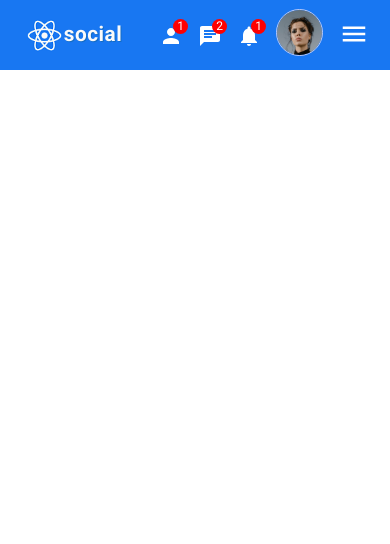
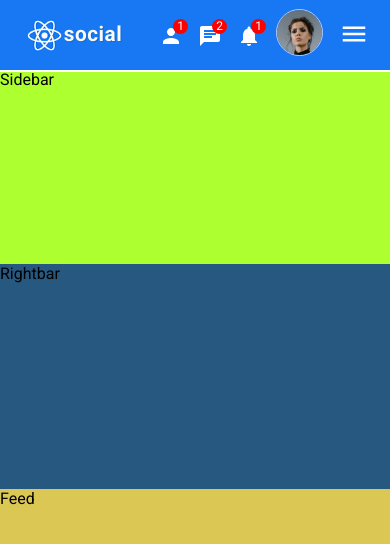
Before and after one commit to kawgh1/mern-social-media-react, a React (Create React App) app: page / in a window 390 px wide. Shown: the top 544 px of the page. Built offline with nearby package versions, Linux system fonts and the light colour scheme.

Commit message:
set up feed rightbar and sidebar components, styled for mobile

```diff
--- /dev/null
+++ b/src/components/feed/Feed.css
@@ -0,0 +1,14 @@
+.feed {
+	flex: 5.5;
+	height: calc(100vh - 70px);
+	background-color: rgb(219, 199, 84);
+}
+
+/*  media queries */
+
+@media screen and (max-width: 700px) {
+	.feed {
+		order: 10;
+		height: fit-content;
+	}
+}
--- /dev/null
+++ b/src/components/feed/Feed.js
@@ -0,0 +1,9 @@
+import "./Feed.css";
+
+import React from "react";
+
+function Feed() {
+	return <div className="feed">Feed</div>;
+}
+
+export default Feed;
--- /dev/null
+++ b/src/components/rightbar/Rightbar.css
@@ -0,0 +1,14 @@
+.rightbar {
+	flex: 3.5;
+	height: calc(100vh - 70px);
+	background-color: rgb(39, 88, 128);
+}
+
+/*  media queries */
+
+@media screen and (max-width: 700px) {
+	.rightbar {
+		order: 2;
+		height: fit-content;
+	}
+}
--- /dev/null
+++ b/src/components/rightbar/Rightbar.js
@@ -0,0 +1,9 @@
+import "./Rightbar.css";
+
+import React from "react";
+
+function Rightbar() {
+	return <div className="rightbar">Rightbar</div>;
+}
+
+export default Rightbar;
--- /dev/null
+++ b/src/components/sidebar/Sidebar.css
@@ -0,0 +1,15 @@
+.sidebar {
+	flex: 3;
+	height: calc(100vh - 70px);
+	background-color: greenyellow;
+}
+
+/* media queries */
+
+@media screen and (max-width: 700px) {
+	.sidebar {
+		height: fit-content;
+		background-color: greenyellow;
+		order: 1;
+	}
+}
--- /dev/null
+++ b/src/components/sidebar/Sidebar.js
@@ -0,0 +1,9 @@
+import "./Sidebar.css";
+
+import React from "react";
+
+function Sidebar() {
+	return <div className="sidebar">Sidebar</div>;
+}
+
+export default Sidebar;
--- a/src/pages/home/Home.css
+++ b/src/pages/home/Home.css
@@ -2,3 +2,10 @@
 	display: flex;
 	width: 100%;
 }
+
+@media screen and (max-width: 700px) {
+	.homeContainer {
+		flex-direction: column;
+		height: calc(100vh - 70px);
+	}
+}
--- a/src/pages/home/Home.js
+++ b/src/pages/home/Home.js
@@ -1,4 +1,7 @@
-import Topbar from "../../components/Topbar";
+import Feed from "../../components/feed/Feed";
+import Rightbar from "../../components/rightbar/Rightbar";
+import Sidebar from "../../components/sidebar/Sidebar";
+import Topbar from "../../components/topbar/Topbar";
 import "./Home.css";
 
 const Home = () => {
@@ -6,9 +9,9 @@
 		<>
 			<Topbar />
 			<div className="homeContainer">
-				{/* <Sidebar />
-			<Feed/>
-			<Rightbar/> */}
+				<Sidebar />
+				<Feed />
+				<Rightbar />
 			</div>
 		</>
 	);
```
Also changed, not shown: src/components/topbar/Topbar.css (renamed from src/components/Topbar.css), src/components/topbar/Topbar.js (renamed from src/components/Topbar.js).
